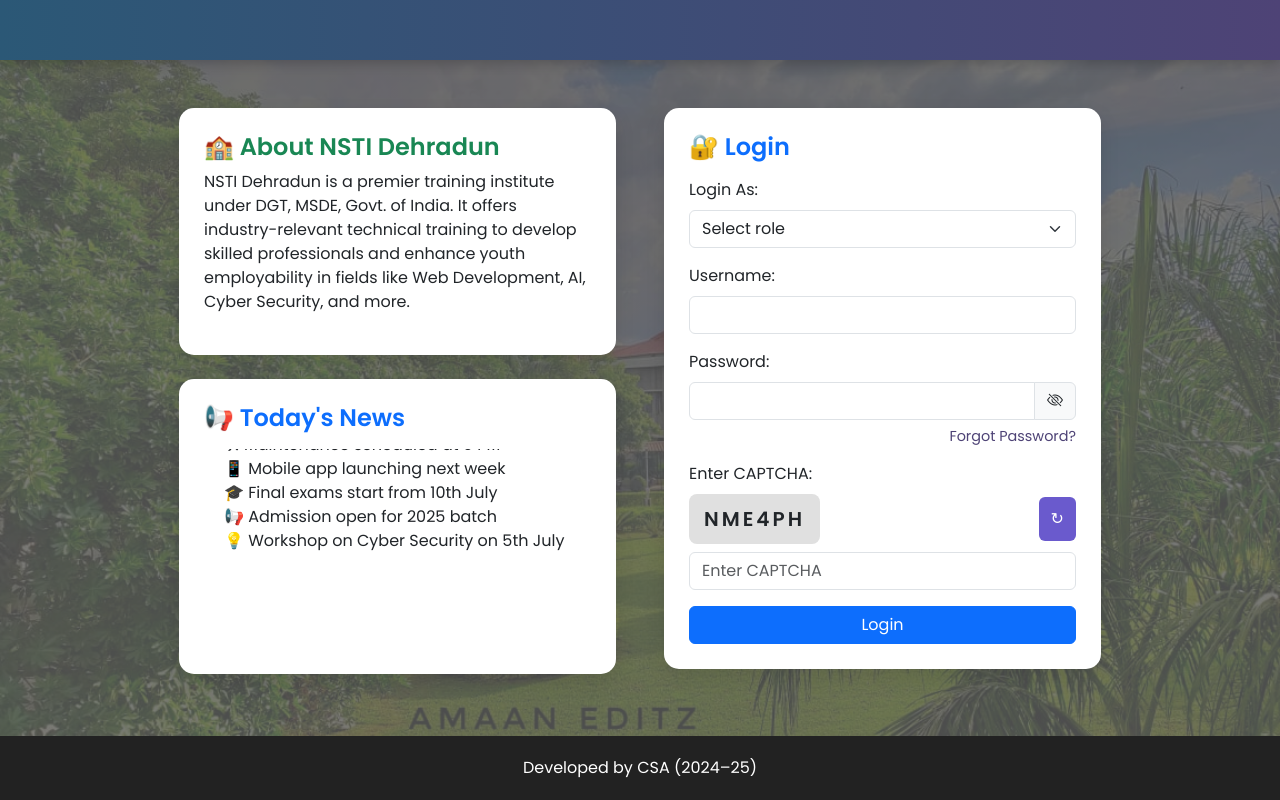
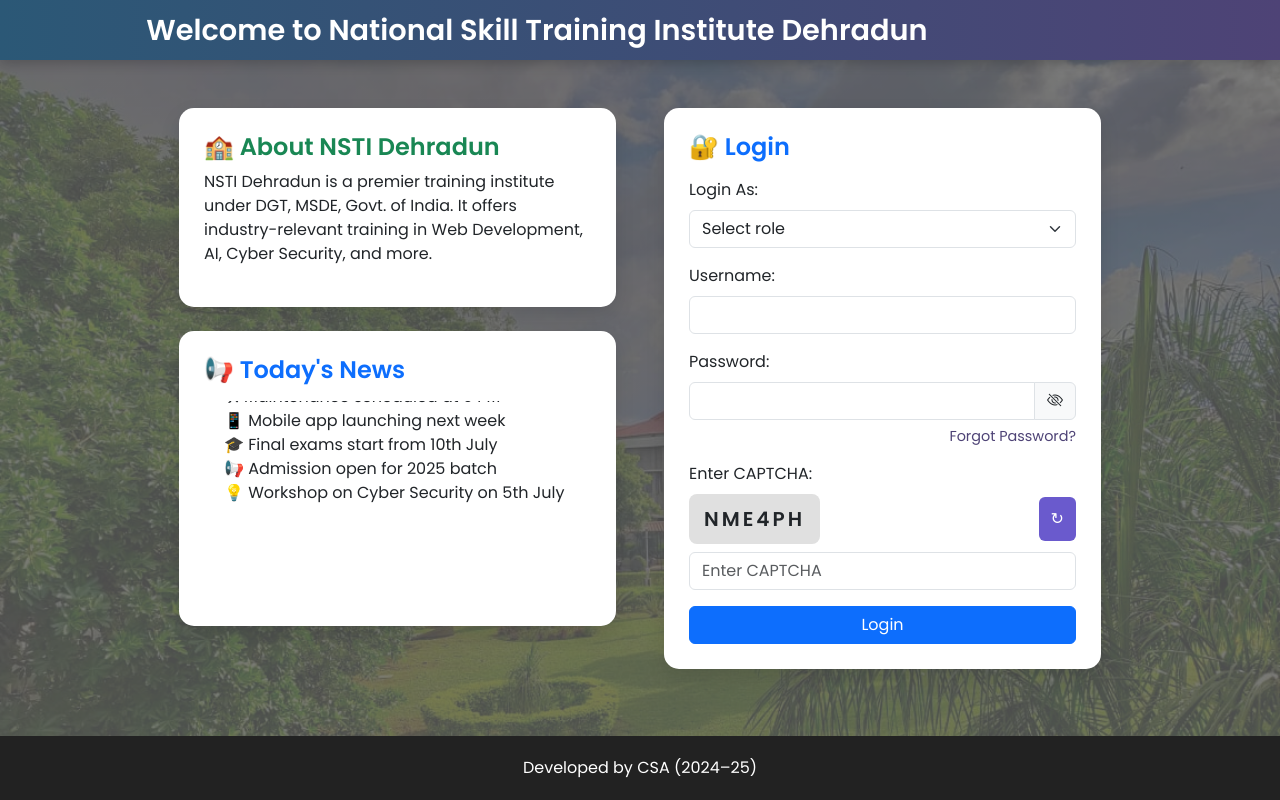
Before and after one commit to Sniperznate/NSTI-Dehradun, a PHP site: page / in a window 1280 px wide. Run offline with PHP 8.4, Linux system fonts and the light colour scheme.

Commit message:
Team 1 - Abhay
Fixed the moving header

```diff
--- a/index.html
+++ b/index.html
@@ -6,20 +6,11 @@
     <title>NSTI Dehradun - Home</title>
 
     <!-- Bootstrap CSS -->
-    <link
-      href="https://cdn.jsdelivr.net/npm/bootstrap@5.3.0/dist/css/bootstrap.min.css"
-      rel="stylesheet"
-    />
+    <link href="https://cdn.jsdelivr.net/npm/bootstrap@5.3.0/dist/css/bootstrap.min.css" rel="stylesheet" />
     <!-- Bootstrap Icons -->
-    <link
-      href="https://cdn.jsdelivr.net/npm/bootstrap-icons@1.10.5/font/bootstrap-icons.css"
-      rel="stylesheet"
-    />
+    <link href="https://cdn.jsdelivr.net/npm/bootstrap-icons@1.10.5/font/bootstrap-icons.css" rel="stylesheet" />
     <!-- Google Fonts -->
-    <link
-      href="https://fonts.googleapis.com/css2?family=Poppins:wght@400;600&display=swap"
-      rel="stylesheet"
-    />
+    <link href="https://fonts.googleapis.com/css2?family=Poppins:wght@400;600&display=swap" rel="stylesheet" />
     <!-- Custom CSS -->
     <link rel="stylesheet" href="style.css" />
   </head>
@@ -28,7 +19,9 @@
       <!-- Scrolling Header -->
       <header>
         <div class="scrolling-header">
-          <h1>Welcome to National Skill Training Institute Dehradun</h1>
+          <div class="scrolling-text">
+            Welcome to National Skill Training Institute Dehradun
+          </div>
         </div>
       </header>
 
@@ -40,10 +33,7 @@
             <div class="box">
               <h4 class="text-success fw-bold">🏫 About NSTI Dehradun</h4>
               <p>
-                NSTI Dehradun is a premier training institute under DGT, MSDE,
-                Govt. of India. It offers industry-relevant technical training
-                to develop skilled professionals and enhance youth employability
-                in fields like Web Development, AI, Cyber Security, and more.
+                NSTI Dehradun is a premier training institute under DGT, MSDE, Govt. of India. It offers industry-relevant training in Web Development, AI, Cyber Security, and more.
               </p>
             </div>
             <div class="box">
@@ -92,9 +82,7 @@
                   </div>
                 </div>
 
-                <span class="forgot-password">
-                  <a href="#">Forgot Password?</a>
-                </span>
+                <span class="forgot-password"><a href="#">Forgot Password?</a></span>
 
                 <label class="form-label">Enter CAPTCHA:</label>
                 <div class="d-flex justify-content-between align-items-center mb-2">
@@ -103,19 +91,11 @@
                 </div>
 
                 <div class="mb-3">
-                  <input
-                    type="text"
-                    id="captchaInput"
-                    placeholder="Enter CAPTCHA"
-                    class="form-control"
-                    required
-                  />
+                  <input type="text" id="captchaInput" placeholder="Enter CAPTCHA" class="form-control" required />
                 </div>
 
                 <input type="submit" value="Login" class="btn btn-primary w-100" />
-                <a id="signupBtn" href="signup.html" class="btn btn-outline-primary w-100 signup-btn"
-                  >Sign Up as Trainee</a
-                >
+                <a id="signupBtn" href="signup.html" class="btn btn-outline-primary w-100 signup-btn">Sign Up as Trainee</a>
               </form>
             </div>
           </div>
--- a/style.css
+++ b/style.css
@@ -1,6 +1,3 @@
-/* ===================== */
-/* Root Theme Variables  */
-/* ===================== */
 :root {
   --font-family: 'Poppins', sans-serif;
 
@@ -26,30 +23,24 @@
   --input-border-radius: 8px;
   --button-border-radius: 6px;
 
+  --text-color-light: #fff;
   --text-color-dark: #000;
-  --text-color-light: #fff;
   --text-color-muted: #666;
   --text-color-accent: #4e4376;
 
-  --scroll-speed: 20s;
+  --scroll-speed: 15s;
   --news-scroll-speed: 10s;
 
   --section-padding: 25px;
-  --gap-size: 1.5rem;
 }
 
-/* ===================== */
-/* Global Styles         */
-/* ===================== */
 body {
+  margin: 0;
+  padding: 0;
   font-family: var(--font-family);
   background: var(--bg-body);
   background-size: cover;
-  background-position: center;
-  background-repeat: no-repeat;
   background-attachment: fixed;
-  margin: 0;
-  padding: 0;
 }
 
 .overlay {
@@ -63,41 +54,41 @@ body {
   flex-grow: 1;
 }
 
-/* ===================== */
-/* Header Styles         */
-/* ===================== */
 header {
   background: var(--bg-header-gradient);
-  color: var(--text-color-light);
+  height: 60px;
   overflow: hidden;
-  height: 60px;
   position: relative;
   box-shadow: var(--header-shadow);
 }
 
-.scrolling-header h1 {
-  position: absolute;
+.scrolling-header {
+  width: 100%;
+  height: 100%;
+  overflow: hidden;
+  position: relative;
+}
+
+.scrolling-text {
+  display: inline-block;
   white-space: nowrap;
-  display: block;
-  padding-left: 100%;
-  animation: scroll-left var(--scroll-speed) linear infinite;
+  color: var(--text-color-light);
   font-size: 1.8rem;
   font-weight: bold;
-  margin: 10px 0;
+  line-height: 60px;
+  padding-left: 100%;
+  animation: scroll-perfect 12s linear infinite;
 }
 
-@keyframes scroll-left {
+@keyframes scroll-perfect {
   0% {
-    transform: translateX(100%);
+    transform: translateX(0%);
   }
   100% {
     transform: translateX(-100%);
   }
 }
 
-/* ===================== */
-/* Card / Box Styling    */
-/* ===================== */
 .box {
   background-color: var(--light-color);
   border-radius: var(--border-radius);
@@ -110,9 +101,6 @@ header {
   transform: translateY(-5px);
 }
 
-/* ===================== */
-/* CAPTCHA Styling       */
-/* ===================== */
 .captcha-code {
   background-color: var(--bg-captcha);
   padding: 10px 15px;
@@ -136,20 +124,6 @@ header {
   background-color: var(--primary-color);
 }
 
-/* ===================== */
-/* Footer Styling        */
-/* ===================== */
-footer {
-  background-color: var(--bg-footer);
-  color: var(--text-color-light);
-  text-align: center;
-  padding: 20px;
-  margin-top: auto; /* Pushes footer to bottom when space allows */
-}
-
-/* ===================== */
-/* News Scroller         */
-/* ===================== */
 .scroll-news {
   height: 200px;
   overflow: hidden;
@@ -174,9 +148,6 @@ footer {
   }
 }
 
-/* ===================== */
-/* Forgot Password Link  */
-/* ===================== */
 .forgot-password {
   display: block;
   text-align: right;
@@ -194,10 +165,15 @@ footer {
   text-decoration: underline;
 }
 
-/* ===================== */
-/* Sign Up Button        */
-/* ===================== */
 .signup-btn {
   display: none;
   margin-top: 10px;
 }
+
+footer {
+  background-color: var(--bg-footer);
+  color: var(--text-color-light);
+  text-align: center;
+  padding: 20px;
+  margin-top: auto;
+}
```
